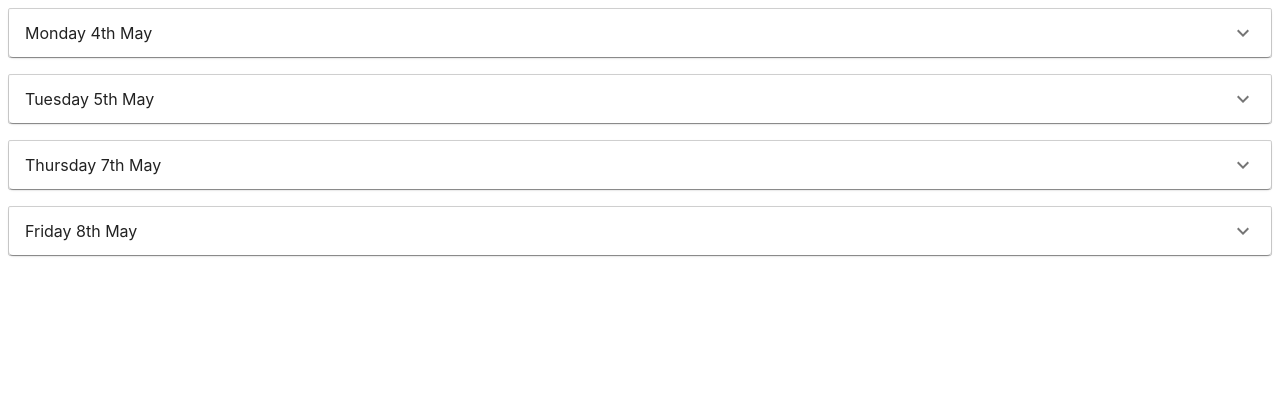
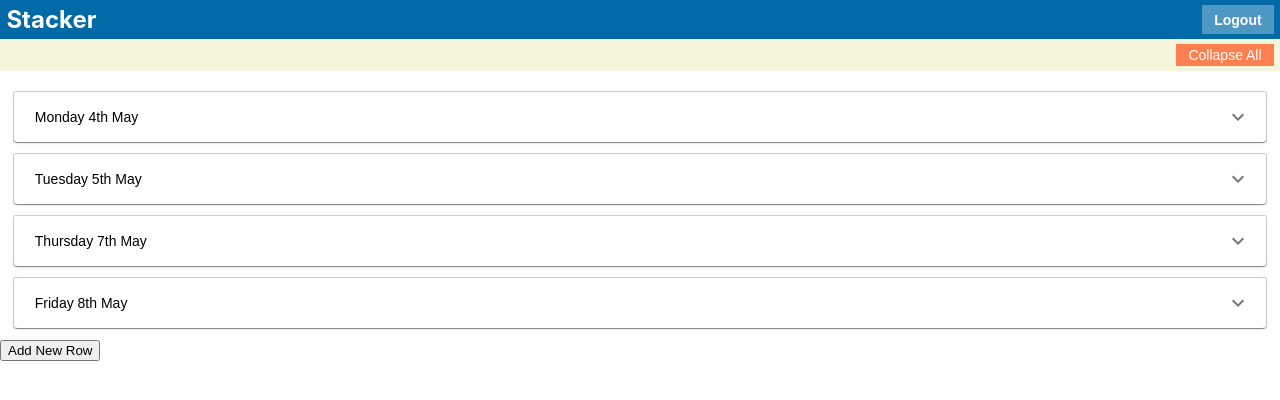
Before and after one commit to swift-four/stacker-planner, a React (Create React App) app: page / in a window 1280 px wide. Shown: the top 400 px of the page. Built offline with nearby package versions, Linux system fonts and the light colour scheme.

Commit message:
Changed CSS and added toolbar

```diff
--- a/src/App.js
+++ b/src/App.js
@@ -1,9 +1,17 @@
 import React, { Component } from "react";
 import Calendar from "./containers/Calendar/Calendar";
+import Layout from "./containers/Layout/Layout";
+import Aux from "./components/hoc/Aux";
 
 class App extends Component {
 	render() {
-		return <Calendar />;
+		return (
+			<Aux>
+				<Layout>
+					<Calendar />
+				</Layout>
+			</Aux>
+		);
 	}
 }
 export default App;
--- /dev/null
+++ b/src/components/Navigation/Navbar/Navbar.js
@@ -0,0 +1,13 @@
+import React from "react";
+import classes from "../Navbar/Navbar.module.css";
+
+const navbar = () => (
+	<header className={classes.navbarWrapper}>
+		<div className={classes.navbarContainer}>
+			<h2 className={classes.navbarHeading}>Stacker</h2>
+			<button className={classes.logOutButton}>Logout</button>
+		</div>
+	</header>
+);
+
+export default navbar;
--- /dev/null
+++ b/src/components/Navigation/Navbar/Navbar.module.css
@@ -0,0 +1,31 @@
+.navbarWrapper {
+	background-color: #026aa7;
+	display: flex;
+	justify-content: center;
+}
+
+.navbarContainer {
+	width: 99%;
+	display: flex;
+	margin: auto;
+	padding: 5px 0px 5px 0px;
+	justify-content: space-between;
+	align-content: center;
+}
+
+.logOutButton {
+	background-color: rgba(255, 255, 255, 0.3);
+	font-size: 14px;
+	color: white;
+	font-weight: bolder;
+	padding: 5px 12px 5px 12px;
+	box-sizing: border-box;
+	outline: none;
+	border: none;
+}
+
+.navbarHeading {
+	color: white;
+	margin: 0;
+	padding: 0;
+}
--- a/src/components/Row/Row.js
+++ b/src/components/Row/Row.js
@@ -5,12 +5,14 @@ import ExpansionPanel from "@material-ui/core/ExpansionPanel";
 import ExpandMoreIcon from "@material-ui/icons/ExpandMore";
 import ExpansionPanelSummary from "@material-ui/core/ExpansionPanelSummary";
 import classes from "../Row/Row.module.css";
+import Aux from "../hoc/Aux";
 
 class Row extends Component {
 	render() {
 		return (
 			<Draggable draggableId={this.props.row.id} index={this.props.index}>
 				{(provided) => (
+					<Aux>
 						<div
 							className={classes.rowContainer}
 							{...provided.dragHandleProps}
@@ -26,11 +28,9 @@ class Row extends Component {
 											expandIcon={<ExpandMoreIcon />}
 											aria-controls="panel1a-content"
 											id="panel1a-header">
-										<div
+											<input
 												defaultValue={this.props.row.title}
-											onChange={this.handleTitleChange}>
-											{this.props.row.title}
-										</div>
+												className={classes.rowHeaderInput}></input>
 										</ExpansionPanelSummary>
 										<div
 											className={classes.cardList}
@@ -46,6 +46,7 @@ class Row extends Component {
 								)}
 							</Droppable>
 						</div>
+					</Aux>
 				)}
 			</Draggable>
 		);
--- a/src/components/Row/Row.module.css
+++ b/src/components/Row/Row.module.css
@@ -1,7 +1,7 @@
 .rowContainer {
 	background-color: white;
-	margin: 8px;
 	border: 1px solid lightgrey;
+	margin-bottom: 10px;
 	border-radius: 2px;
 	display: flex;
 	flex-direction: column;
@@ -14,3 +14,16 @@
 	display: flex;
 	min-height: 100px;
 }
+
+.rowHeaderInput {
+	font-size: 14px;
+	outline: none;
+	border: none;
+	border-radius: 3px;
+	padding: 5px;
+}
+
+.rowHeaderInput:hover {
+	background-color: #f0f0f0;
+	cursor: pointer;
+}
--- /dev/null
+++ b/src/components/Toolbar/Toolbar.js
@@ -0,0 +1,19 @@
+import React, { Component } from "react";
+import classes from "../Toolbar/Toolbar.module.css";
+
+class Toolbar extends Component {
+	render() {
+		return (
+			<div className={classes.toolbarWrapper}>
+				<div className={classes.toolbarContainer}>
+					<div className={classes.leftToolbar}></div>
+					<div className={classes.rightToolbar}>
+						<button className={classes.collapseButton}>Collapse All</button>
+					</div>
+				</div>
+			</div>
+		);
+	}
+}
+
+export default Toolbar;
--- /dev/null
+++ b/src/components/Toolbar/Toolbar.module.css
@@ -0,0 +1,30 @@
+.toolbarWrapper {
+	background-color: beige;
+	height: 32px;
+	margin-bottom: 20px;
+	display: flex;
+	justify-content: center;
+}
+.toolbarContainer {
+	width: 99%;
+	margin: auto;
+	display: flex;
+	justify-content: space-between;
+	align-items: center;
+}
+
+.leftToolbar {
+}
+
+.rightToolbar {
+}
+
+.collapseButton {
+	background-color: coral;
+	color: white;
+	outline: none;
+	border: none;
+	padding: 3px 12px 3px 12px;
+	font-size: 14px;
+	cursor: pointer;
+}
--- a/src/components/UI/Spinner/Spinner.js
+++ b/src/components/UI/Spinner/Spinner.js
@@ -1,6 +1,6 @@
 import React from "react";
 
-import classes from "./Spinner.module.css";
+import classes from "../Spinner/Spinner.module.css";
 
 const spinner = () => <div className={classes.Loader}>Loading...</div>;
 
--- a/src/containers/Calendar/Calendar.js
+++ b/src/containers/Calendar/Calendar.js
@@ -2,10 +2,11 @@ import React, { Component } from "react";
 import Row from "../../components/Row/Row";
 import { DragDropContext, Droppable } from "react-beautiful-dnd";
 import classes from "../Calendar/Calendar.module.css";
+import Aux from "../../components/hoc/Aux";
+import Toolbar from "../../components/Toolbar/Toolbar";
 
 class Calendar extends Component {
 	state = {
-		currentCalendar: {
 		cards: {
 			"card-1": { id: "card-1", content: "Instagram - 15:00pm" },
 			"card-2": { id: "card-2", content: "Facebook - 16:00pm" },
@@ -35,7 +36,6 @@ class Calendar extends Component {
 			},
 		},
 		rowOrder: ["row-1", "row-2", "row-3", "row-4"],
-		},
 	};
 
 	onDragEnd = (result) => {
@@ -66,8 +66,8 @@ class Calendar extends Component {
 			return;
 		}
 
-		const start = this.state.currentCalendar.rows[source.droppableId];
-		const finish = this.state.currentCalendar.rows[destination.droppableId];
+		const start = this.state.rows[source.droppableId];
+		const finish = this.state.rows[destination.droppableId];
 
 		if (start === finish) {
 			const newCardIds = Array.from(start.cardIds);
@@ -80,9 +80,9 @@ class Calendar extends Component {
 			};
 
 			const newState = {
-				...this.state.currentCalendar,
+				...this.state,
 				rows: {
-					...this.state.currentCalendar.rows,
+					...this.state.rows,
 					[newRow.id]: newRow,
 				},
 			};
@@ -103,9 +103,9 @@ class Calendar extends Component {
 		const newFinish = { ...finish, cardIds: finishCardIds };
 
 		const newState = {
-			...this.state.currentCalendar,
+			...this.state,
 			rows: {
-				...this.state.currentCalendar.rows,
+				...this.state.rows,
 				[newStart.id]: newStart,
 				[newFinish.id]: newFinish,
 			},
@@ -114,8 +114,16 @@ class Calendar extends Component {
 		this.setState(newState);
 	};
 
+	// addNewRow = () => {
+	// 	constcurrentRowOrder = this.state.rowOrder;
+	// 	currentRowOrder.push("row-5");
+	// 	console.log(this.state.rowOrder);
+	// };
+
 	render() {
 		return (
+			<Aux>
+				<Toolbar />
 				<DragDropContext onDragEnd={this.onDragEnd}>
 					<Droppable droppableId="all-rows" direction="vertical" type="row">
 						{(provided) => (
@@ -123,10 +131,10 @@ class Calendar extends Component {
 								className={classes.calendarContainer}
 								{...provided.droppableProps}
 								ref={provided.innerRef}>
-							{this.state.currentCalendar.rowOrder.map((rowId, index) => {
-								const row = this.state.currentCalendar.rows[rowId];
+								{this.state.rowOrder.map((rowId, index) => {
+									const row = this.state.rows[rowId];
 									const cards = row.cardIds.map(
-									(cardId) => this.state.currentCalendar.cards[cardId]
+										(cardId) => this.state.cards[cardId]
 									);
 									return (
 										<Row key={row.id} row={row} cards={cards} index={index} />
@@ -137,6 +145,8 @@ class Calendar extends Component {
 						)}
 					</Droppable>
 				</DragDropContext>
+				<button onClick={this.addNewRow}>Add New Row</button>
+			</Aux>
 		);
 	}
 }
--- a/src/containers/Calendar/Calendar.module.css
+++ b/src/containers/Calendar/Calendar.module.css
@@ -1,4 +1,6 @@
 .calendarContainer {
 	display: flex;
 	flex-direction: column;
+	width: 98%;
+	margin: auto;
 }
--- /dev/null
+++ b/src/containers/Layout/Layout.js
@@ -0,0 +1,12 @@
+import React from "react";
+import Navbar from "../../components/Navigation/Navbar/Navbar";
+import Aux from "../../components/hoc/Aux";
+
+const layout = (props) => (
+	<Aux>
+		<Navbar />
+		<main>{props.children}</main>
+	</Aux>
+);
+
+export default layout;
--- a/src/firebase.js
+++ b/src/firebase.js
@@ -14,7 +14,8 @@ const firebaseConfig = {
 
 firebase.initializeApp(firebaseConfig);
 
-var db = firebase.firestore();
+// var db = firebase.firestore();
+let database = firebase.database();
 const calendarsRef = db.collection("calendars");
 
 export { calendarsRef };
```
Lines whose indentation alone changed are shown as unchanged.
